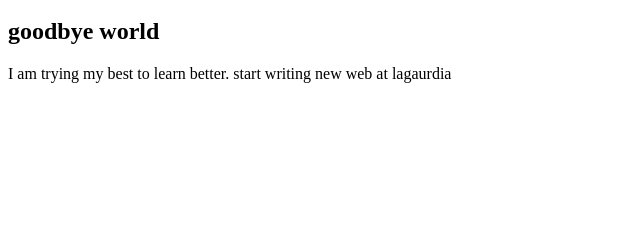
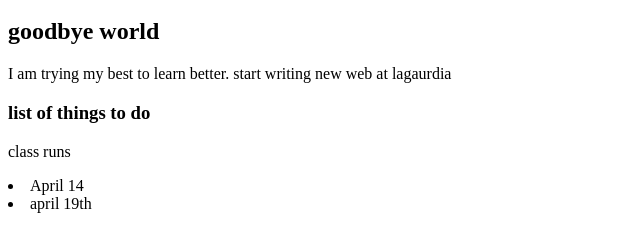
Before and after one commit to buddhibhatta/buddhibhatta, a plain HTML site: page index.html in a window 1280 px wide. Shown: the part 48-300 px from the top of the page, without its empty margins (0-640 px from the left). Drawn offline with Linux system fonts and the light colour scheme.

Commit message:
Update index.html

```diff
--- a/index.html
+++ b/index.html
@@ -1,3 +1,7 @@
 <h1> Hello, world </h1>
 <h2>goodbye world</h2>
 <p>I am trying my best to learn better. start writing new web at lagaurdia</p>
+<h3> list of things to do</h3>
+<p>class runs</p>
+<li>April 14</li>
+<li>april 19th</li>
```
